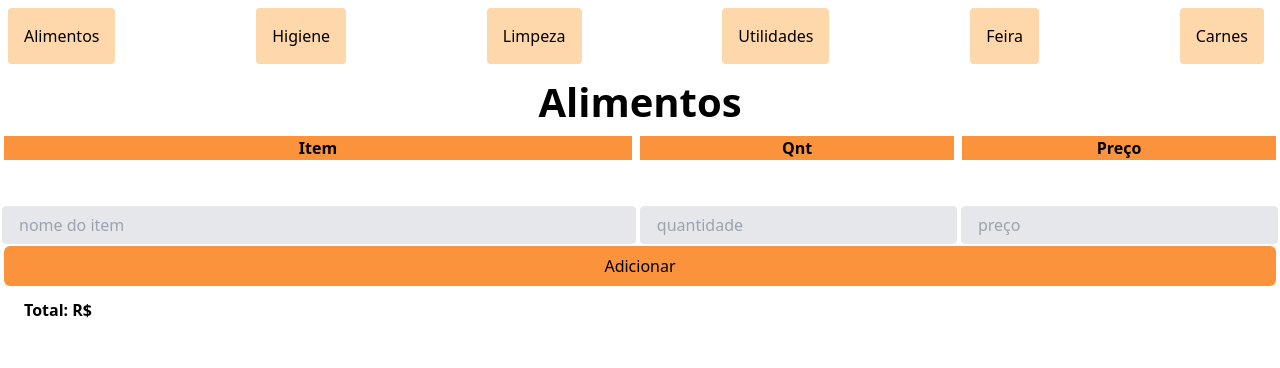
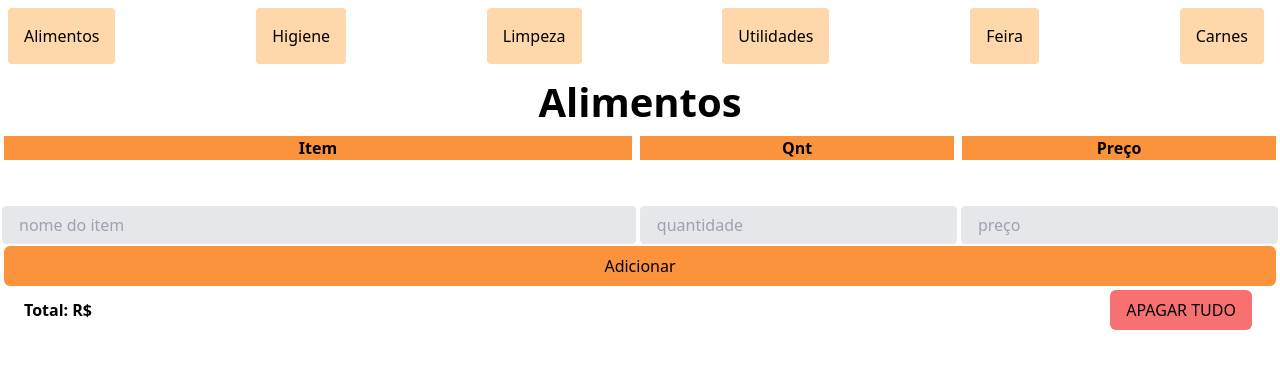
Before and after one commit to pedigru3/AplicativoDeCompras, a Next.js app: page / in a window 1280 px wide. Shown: the top 368 px of the page. Built offline with nearby package versions, Linux system fonts and the light colour scheme.

Commit message:
bug fixed

```diff
--- a/src/contexts/item/context.tsx
+++ b/src/contexts/item/context.tsx
@@ -24,11 +24,13 @@ export const itemSchema = z.object({
       } else {
         return "0";
       }
-    }),
+    })
+    .or(z.nan().transform((nan) => "Valor inválido")),
   price: z
     .number()
     .nullable()
-    .transform((qnt) => (qnt ? qnt.toFixed(2) : "0,00")),
+    .transform((qnt) => (qnt ? qnt.toFixed(2) : "0,00"))
+    .or(z.nan().transform((nan) => "0")),
   category: z.enum([
     Category.Alimentos,
     Category.Carnes,
--- a/src/pages/index.tsx
+++ b/src/pages/index.tsx
@@ -21,6 +21,7 @@ export default function Home() {
       );
       setFilteredItems(newFilter);
     }
+    // eslint-disable-next-line react-hooks/exhaustive-deps
   }, []);
 
   const handleMenuClick = (newValue: Category) => {
@@ -36,7 +37,7 @@ export default function Home() {
   const [price, setPrice] = useState("");
 
   function handleClickButton(e: React.FormEvent) {
-    if (name && qnt && price) {
+    if (name) {
       const newList = [
         ...state,
         {
@@ -47,7 +48,11 @@ export default function Home() {
           category: category,
         },
       ];
+      setFilteredItems(newList);
       setState(newList);
+
+      const newFilter = newList.filter((item) => item.category === category);
+      setFilteredItems(newFilter);
 
       const newItens = JSON.stringify(newList);
       localStorage.setItem("items_db", newItens);
@@ -59,6 +64,15 @@ export default function Home() {
     }
 
     e.preventDefault();
+  }
+
+  function handleDeleteButton() {
+    var response = confirm("Tem certeza que quer deletar tudo?");
+    if (response) {
+      setState([]);
+      setFilteredItems([]);
+      localStorage.clear();
+    }
   }
 
   return (
@@ -122,8 +136,15 @@ export default function Home() {
               </button>
             </div>
           </form>
-          <div className="0 m-1 rounded-md h-10 flex items-center px-5">
+          <div className="0 m-1 rounded-md h-10 flex justify-between items-center px-5">
             <p className="font-bold">{`Total: R$ ${total}`}</p>
+            <button
+              type="button"
+              className=" bg-red-400 rounded-md box-border h-10 mx-1 px-4"
+              onClick={handleDeleteButton}
+            >
+              APAGAR TUDO
+            </button>
           </div>
         </div>
       </div>
```
